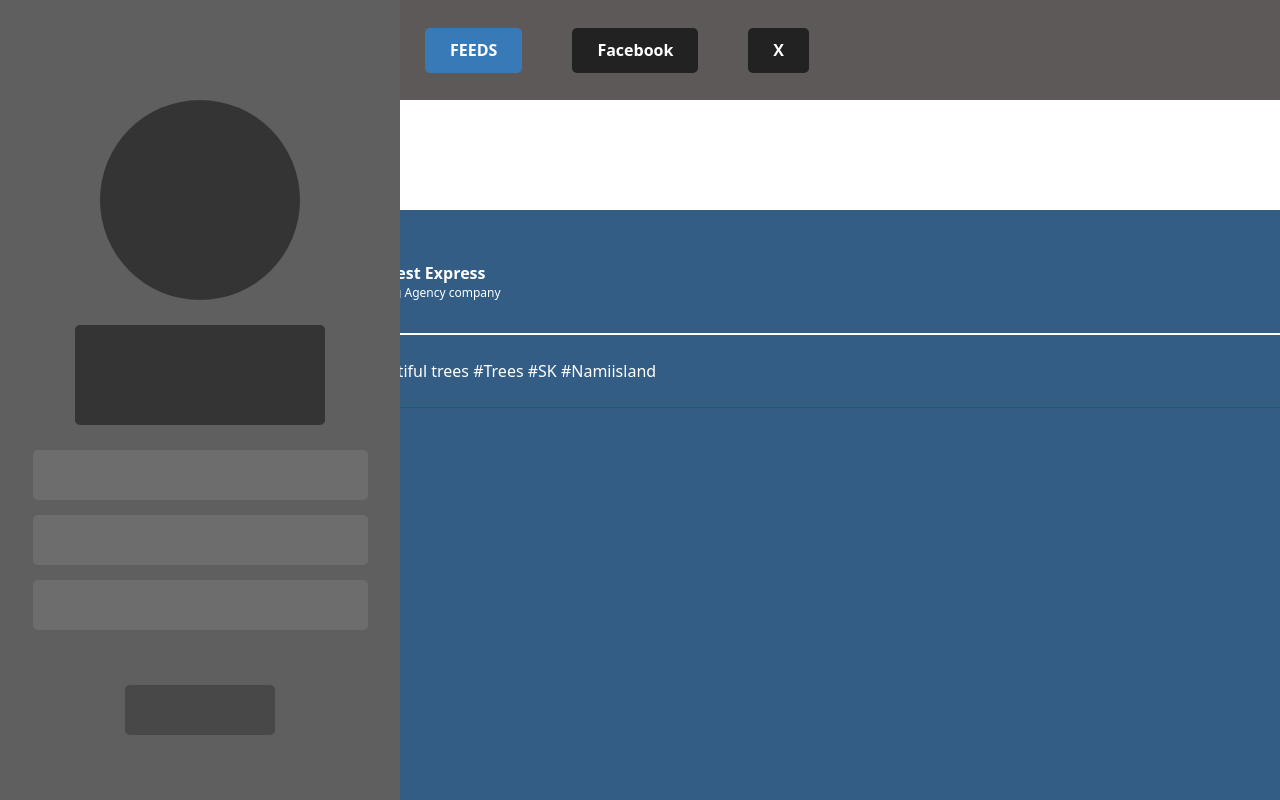
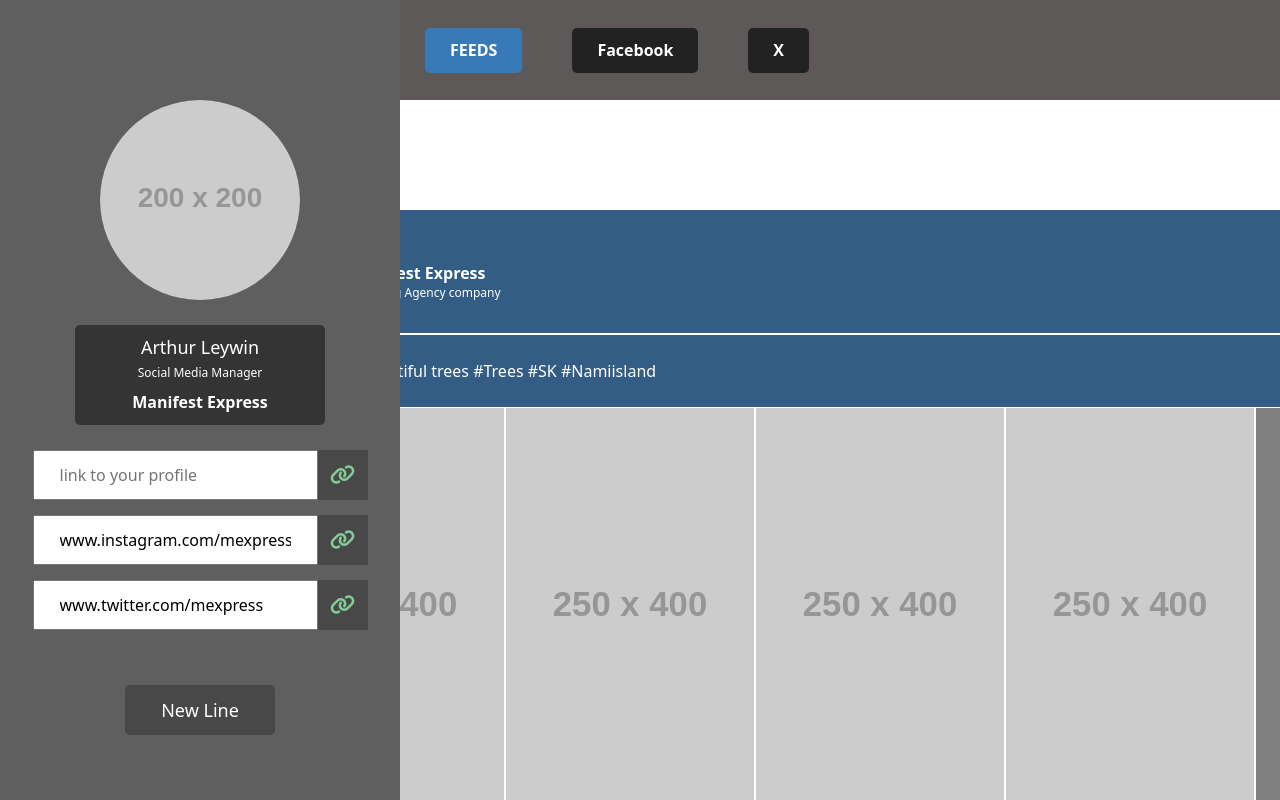
Before and after one commit to kimleangnao/socialmediadashboard, a React (Vite) app: page / in a window 1280 px wide. Built offline with nearby package versions, Linux system fonts and the light colour scheme.

Commit message:
foundation

```diff
--- a/src/Dashboard.jsx
+++ b/src/Dashboard.jsx
@@ -4,10 +4,11 @@ import Update from "./components/Update";
 
 
 const Dashboard = () => {
+
     return(
         <div className="dashboard">
             <div className="dashboard_left">
-                <Panel />
+                <Panel imageProfile={"https://placehold.co/200x200"} />
 
             </div>
             <div className="dashboard_right">
--- a/src/components/Panel.jsx
+++ b/src/components/Panel.jsx
@@ -1,30 +1,51 @@
 
 
 
-const Panel = () => {
+const Panel = ({imageProfile}) => {
     return(
         <div className="dashboard_left_panel">
             <div className="dashboard_left_panel_user">
                 <div className="dashboard_left_panel_user_image">
-
+                    <img src={imageProfile} alt="not found" className="dashboard_left_panel_user_image_profile" />
                 </div>
                 <div className="dashboard_left_panel_user_identity">
-
+                    <p className="dashboard_left_panel_user_identity_name">
+                        Arthur Leywin
+                    </p>
+                    <p className="dashboard_left_panel_user_identity_role">
+                        Social Media Manager
+                    </p>
+                    <p className="dashboard_left_panel_user_identity_company">
+                        Manifest Express
+                    </p>
                 </div>
             </div>
             <div className="dashboard_left_panel_connect">
                 <div className="dashboard_left_panel_connect_input">
+                    <input type="text" placeholder="link to your profile" className="dashboard_left_panel_connect_input_link" />
 
+                    <div className="dashboard_left_panel_connect_input_button dashboard_left_panel_connect_input_button-active">
+                        <i className="fa-solid fa-link"></i>
+                    </div>
                 </div>
                 <div className="dashboard_left_panel_connect_input">
+                    <input type="text" value="www.instagram.com/mexpress" placeholder="link to your profile" className="dashboard_left_panel_connect_input_link" />
 
+                    <div className="dashboard_left_panel_connect_input_button dashboard_left_panel_connect_input_button-active">
+                        <i className="fa-solid fa-link"></i>
+                    </div>
                 </div>
                 <div className="dashboard_left_panel_connect_input">
+                    <input type="text" value="www.twitter.com/mexpress" placeholder="link to your profile" className="dashboard_left_panel_connect_input_link" />
 
+                    <div className="dashboard_left_panel_connect_input_button dashboard_left_panel_connect_input_button-active">
+                        <i className="fa-solid fa-link"></i>
+                    </div>
                 </div>
 
+
                 <button className="dashboard_left_panel_connect_button">
-
+                    New Line
                 </button>
             </div>
         </div>
--- a/src/components/Update.jsx
+++ b/src/components/Update.jsx
@@ -1,6 +1,26 @@
+import { useState } from "react";
+import UpdatePicturesStack from "./UpdatePicturesStack";
 
 
 const Update = () => {
+
+    const [images] = useState([
+        {
+            imageURL: "https://placehold.co/250x400"
+        },
+        {
+            imageURL: "https://placehold.co/250x400"
+        },
+        {
+            imageURL: "https://placehold.co/250x400"
+        },
+        {
+            imageURL: "https://placehold.co/250x400"
+        }
+    ]);
+
+
+
     return(
         <div className="dashboard_update">
             <div className="dashboard_update_buttons">
@@ -38,9 +58,9 @@ const Update = () => {
                             Look at these beautiful trees
                             #Trees #SK #Namiisland
                         </p>
-                        <div className="dashboard_update_display_card_details_pictures">
+                        {/*pictures stack*/}
+                        <UpdatePicturesStack images={images} />
 
-                        </div>
                         <div className="dashboard_update_display_card_details_buttons">
                             <button className="dashboard_update_display_card_details_buttons_button">
                                 150 Likes
--- /dev/null
+++ b/src/components/UpdatePicturesStack.jsx
@@ -0,0 +1,27 @@
+
+
+
+
+const UpdatePicturesStack = ({images}) => {
+    return(
+        <div className="dashboard_update_display_card_details_pictures">
+            <div className="dashboard_update_display_card_details_pictures_frame">
+                {
+                    images.length > 1 ? images.map((v, i) => (
+                        <button key={i} className="dashboard_update_display_card_details_pictures_frame_picture">
+                            <img src={v.imageURL} alt="not found" className="dashboard_update_display_card_details_pictures_frame_picture_url" />
+                        </button>
+                    )) : ""
+                }
+
+
+            </div>
+            <div className="dashboard_update_display_card_details_pictures_more">
+                +3
+            </div>
+        </div>
+    )
+}
+
+
+export default UpdatePicturesStack;
--- a/src/index.css
+++ b/src/index.css
@@ -44,12 +44,33 @@
     background-color: #343434;
     border-radius: 100px;
 }
+.dashboard_left_panel_user_image_profile{
+    width: 100%;
+    height: 100%;
+    object-fit: cover;
+    border-radius: 100px;
+}
 .dashboard_left_panel_user_identity{
     width: 250px;
     height: 100px;
     background-color: #343434;
     margin-top: 25px;
     border-radius: 5px;
+    text-align: center;
+    color: white;
+}
+.dashboard_left_panel_user_identity_name{
+    font-size: 18px;
+    margin-top: 10px;
+}
+.dashboard_left_panel_user_identity_role{
+    font-size: 12px;
+    margin-top: 5px;
+}
+.dashboard_left_panel_user_identity_company{
+    font-size: 16px;
+    font-weight: bolder;
+    margin-top: 10px;
 }
 .dashboard_left_panel_connect{
     width: 335px;
@@ -61,6 +82,29 @@
     background-color: #6D6D6D;
     margin-bottom: 15px;
     border-radius: 5px;
+    display: flex;
+    flex-flow: row nowrap;
+}
+.dashboard_left_panel_connect_input_link{
+    width: 285px;
+    height: 100%;
+    padding: 0 25px;
+    font-size: 16px;
+}
+.dashboard_left_panel_connect_input_button{
+    width: 50px;
+    height: 100%;
+    background-color: #484848;
+    color: white;
+    text-align: center;
+    line-height: 50px;
+    font-size: 20px;
+}
+.dashboard_left_panel_connect_input_button:hover{
+    cursor: pointer;
+}
+.dashboard_left_panel_connect_input_button-active{
+    color: #83CB97;
 }
 .dashboard_left_panel_connect_button{
     display: block;
@@ -70,6 +114,11 @@
     margin: 55px auto;
     border-radius: 5px;
     border: unset;
+    color: white;
+    font-size: 18px;
+}
+.dashboard_left_panel_connect_button:hover{
+    cursor: pointer;
 }
 
 .dashboard_update{
@@ -183,8 +232,43 @@
 .dashboard_update_display_card_details_pictures{
     width: 1170px;
     height: 400px;
-    border: 1px solid red;
+
+    display: flex;
+    flex-flow: row nowrap;
 }
+.dashboard_update_display_card_details_pictures_frame{
+    width: 1000px;
+    height: 100%;
+    display: flex;
+    flex-flow: row nowrap;
+}
+.dashboard_update_display_card_details_pictures_frame_picture{
+    width: 250px;
+    height: 100%;
+    border: 1px solid white;
+}
+.dashboard_update_display_card_details_pictures_frame_picture:hover{
+    cursor: pointer;
+}
+.dashboard_update_display_card_details_pictures_frame_picture_url{
+    width: 100%;
+    height: 100%;
+    object-fit: cover;
+}
+.dashboard_update_display_card_details_pictures_more{
+    width: 170px;
+    height: 100%;
+    border: 1px solid white;
+    background-color: grey;
+    font-size: 50px;
+    line-height: 400px;
+    text-align: center;
+    color: white;
+}
+.dashboard_update_display_card_details_pictures_more:hover{
+    cursor: pointer;
+}
+
 .dashboard_update_display_card_details_buttons{
     height: 40px;
     width: 1170px;
--- a/src/index.html
+++ b/src/index.html
@@ -12,6 +12,7 @@
         <meta name="viewport" content="width=device-width, initial-scale=1">
         <link rel="stylesheet" href="./index.css">
         <title>Social Medias Dashboard</title>
+        <link rel="stylesheet" href="https://cdnjs.cloudflare.com/ajax/libs/font-awesome/6.5.1/css/all.min.css" integrity="sha512-DTOQO9RWCH3ppGqcWaEA1BIZOC6xxalwEsw9c2QQeAIftl+Vegovlnee1c9QX4TctnWMn13TZye+giMm8e2LwA==" crossorigin="anonymous" referrerpolicy="no-referrer" />
     </head>
     <body>
         <!--[if lt IE 7]>
```
